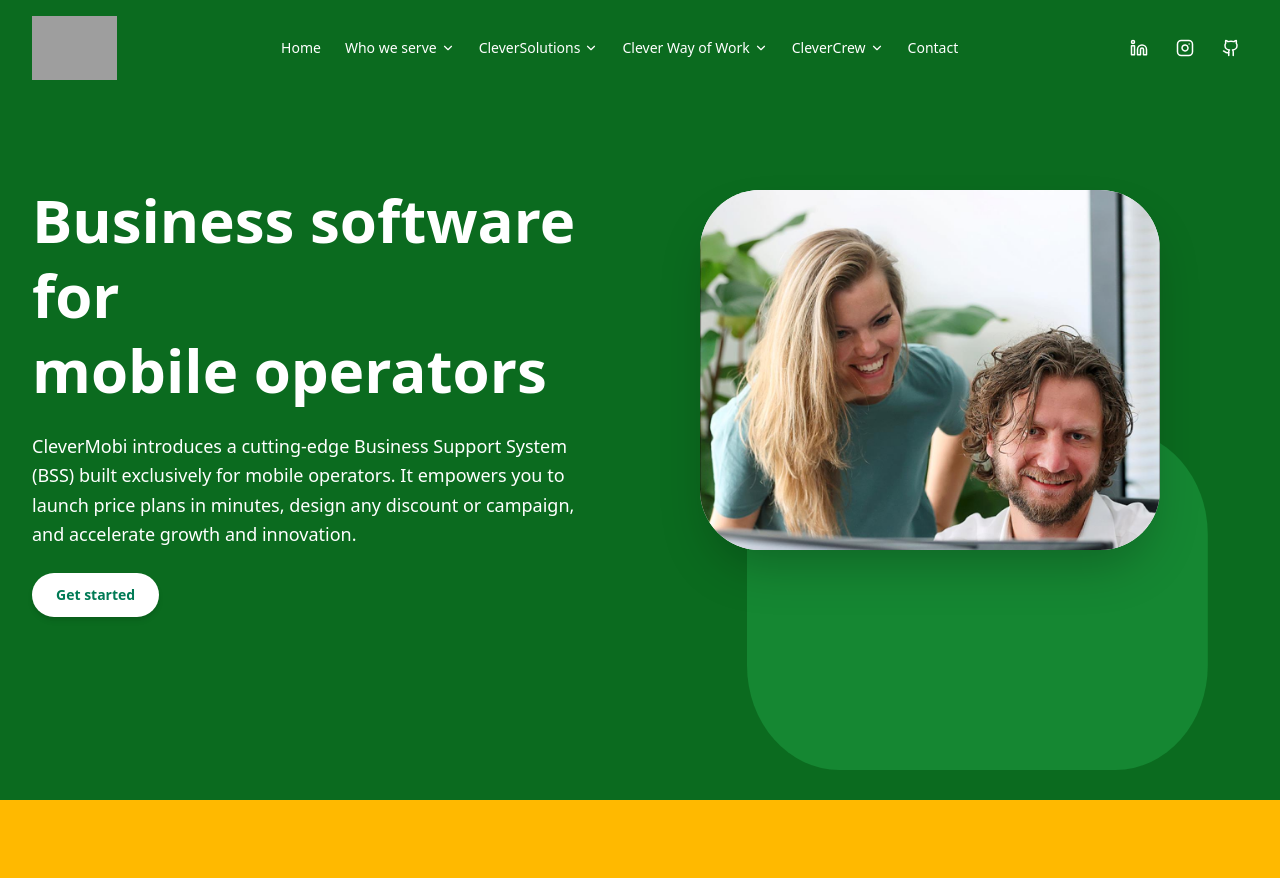
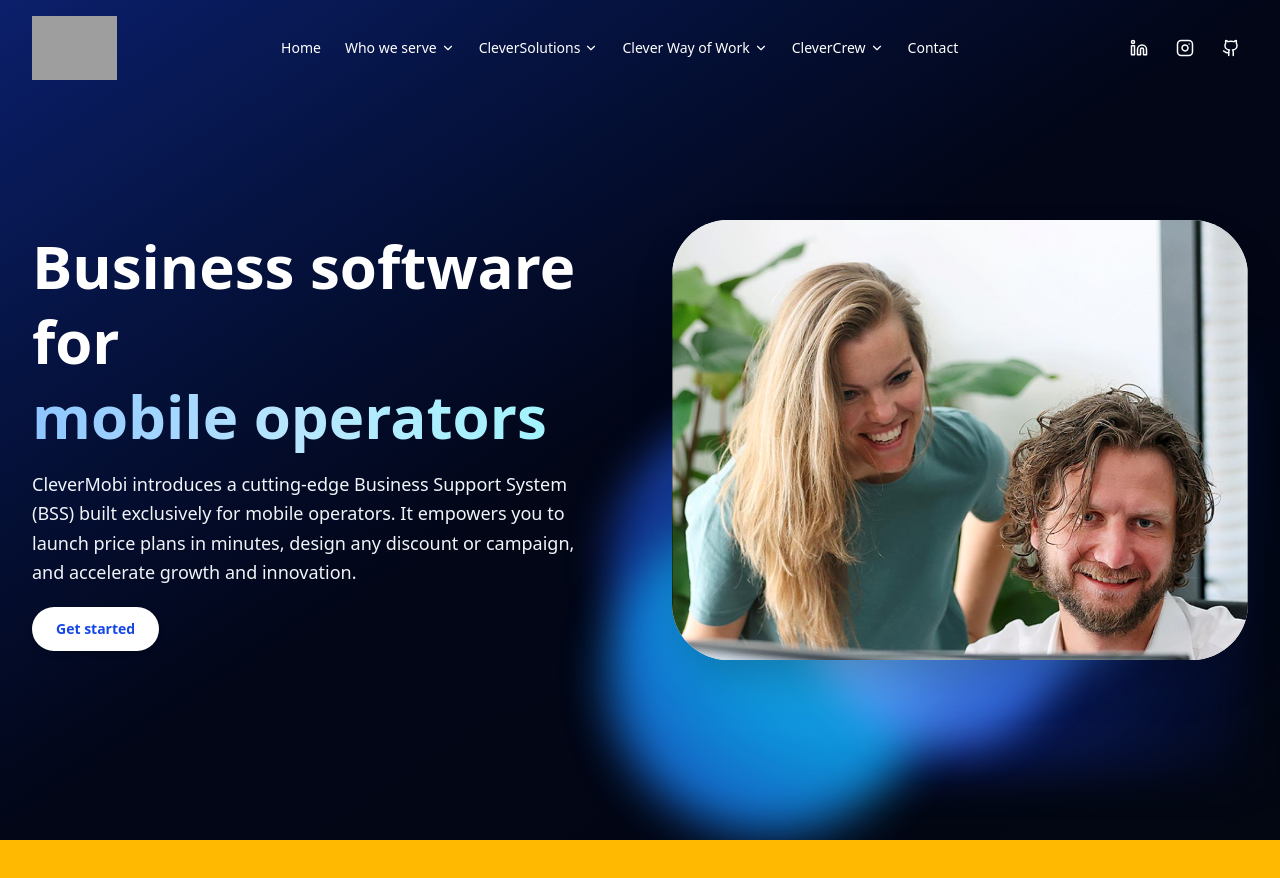
Before and after one commit to Sugaam-dev/NewPMRG_Solution, a React (Vite) app: page / in a window 1280 px wide. Shown: the top 878 px of the page. Built offline with nearby package versions, Linux system fonts and the light colour scheme; grey boxes are pictures that could not be loaded.

Commit message:
navigation

```diff
--- a/src/Components/Pages/HeroSection.jsx
+++ b/src/Components/Pages/HeroSection.jsx
@@ -1,56 +1,190 @@
+// src/components/HeroSection.jsx
 import React from "react";
-import heroImg from "../../assets/clevermobi.png"; // your image
 
-const HeroSection = () => {
+const HeroSection = ({
+  image,
+  title,
+  highlight,
+  description,
+  buttonLabel,
+  buttonHref,
+}) => {
   return (
-    <section className="relative overflow-visible bg-[#0b6b1f]">
-      {/* 100vh hero */}
-      <div className="mx-auto flex h-screen max-w-7xl flex-col items-center gap-10 px-4 py-12 md:grid md:grid-cols-2 md:items-center md:gap-16 md:px-8">
-        {/* Left content */}
-        <div className="text-left text-white">
-          <h1 className="mb-6 text-3xl font-bold leading-tight md:text-5xl lg:text-6xl">
-            Business software for
+    <section
+      className="
+        relative overflow-hidden
+        bg-gradient-to-br from-[#0b1f6b] via-[#020617] to-[#030712]
+        pt-16 md:pt-10
+      "
+    >
+      <style jsx>{`
+        .hero-shapes {
+          position: absolute;
+          width: clamp(280px, 55vw, 640px);
+          height: clamp(220px, 56vw, 420px);
+          right: clamp(-10px, 8vw, 0px);
+          top: clamp(10vh, 18vh, 20vh);
+          z-index: 1;
+        }
+
+        /* base blob – matches section background blues */
+        .shape-bg {
+          background: radial-gradient(
+            circle at 30% 30%,
+            #2563eb,
+            #0b1f6b 55%,
+            #020617 100%
+          );
+          height: 100%;
+          width: 100%;
+          border-top-left-radius: 55%;
+          border-bottom-left-radius: 55%;
+          filter: blur(20px);
+          position: absolute;
+          opacity: 0.85;
+        }
+
+        /* top-right blob – bright blue accent */
+        .shape-float1 {
+          background: radial-gradient(
+            circle at 20% 80%,
+            #60a5fa 0%,
+            #3b82f6 45%,
+            #1d4ed8 100%
+          );
+          width: clamp(150px, 34vw, 280px);
+          height: clamp(150px, 34vw, 280px);
+          border-radius: 50%;
+          position: absolute;
+          top: 0%;
+          right: 10%;
+          filter: blur(22px);
+          animation: float1 5.5s ease-in-out infinite alternate;
+          opacity: 0.9;
+        }
+
+        /* left blob – cyan/blue mix */
+        .shape-float2 {
+          background: radial-gradient(
+            circle at 80% 20%,
+            #38bdf8 0%,
+            #0ea5e9 45%,
+            #1d4ed8 100%
+          );
+          width: clamp(180px, 38vw, 320px);
+          height: clamp(180px, 38vw, 320px);
+          border-radius: 50%;
+          position: absolute;
+          top: 38%;
+          left: 0%;
+          filter: blur(24px);
+          animation: float2 6s ease-in-out infinite alternate-reverse;
+          opacity: 0.9;
+        }
+
+        /* middle organic blob – soft highlight */
+        .shape-float3 {
+          background: linear-gradient(
+            135deg,
+            #e0f2fe 0%,
+            #60a5fa 45%,
+            #1d4ed8 100%
+          );
+          width: clamp(120px, 30vw, 230px);
+          height: clamp(120px, 30vw, 230px);
+          border-radius: 42% 60% 52% 70%;
+          position: absolute;
+          bottom: 10%;
+          right: 30%;
+          filter: blur(19px);
+          animation: pulseFloat 4.8s ease-in-out infinite;
+          opacity: 0.9;
+        }
+
+        @keyframes float1 {
+          0% {
+            transform: translate(0, 0) scale(1);
+          }
+          100% {
+            transform: translate(-12%, 10%) scale(1.1);
+          }
+        }
+
+        @keyframes float2 {
+          0% {
+            transform: translate(0, 0) scale(1);
+          }
+          100% {
+            transform: translate(10%, -10%) scale(1.12);
+          }
+        }
+
+        @keyframes pulseFloat {
+          0%,
+          100% {
+            transform: translate(0, 0) scale(1);
+          }
+          50% {
+            transform: translate(-5%, 4%) scale(1.16);
+          }
+        }
+
+        @media (max-width: 640px) {
+          .hero-shapes {
+            width: clamp(260px, 88vw, 360px);
+            height: clamp(210px, 68vw, 300px);
+            right: 0;
+            top: 8vh;
+          }
+        }
+      `}</style>
+
+      <div
+        className="
+          mx-auto flex min-h-[100vh] max-w-[1440px]
+          flex-col items-center gap-8
+          px-4 py-8
+          md:grid md:min-h-[100vh] md:grid-cols-2 md:items-center md:gap-16 md:px-8 md:py-16
+          relative
+        "
+      >
+        {/* LEFT: text */}
+        <div className="order-2 w-full text-left text-white md:order-1 z-20">
+          <h1 className="mb-4 text-[22px] font-semibold leading-snug md:text-5xl md:leading-tight lg:text-6xl">
+            {title}
             <br />
-            mobile operators
+            {highlight && (
+              <span className="bg-gradient-to-r from-blue-300 via-sky-200 to-cyan-200 bg-clip-text text-transparent">
+                {highlight}
+              </span>
+            )}
           </h1>
-
-          <p className="mb-6 max-w-xl text-base leading-relaxed md:text-lg">
-            CleverMobi introduces a cutting‑edge Business Support System (BSS)
-            built exclusively for mobile operators. It empowers you to launch
-            price plans in minutes, design any discount or campaign, and
-            accelerate growth and innovation.
+          <p className="mb-5 max-w-md text-[13px] leading-relaxed text-slate-100 md:max-w-xl md:text-lg">
+            {description}
           </p>
-
-          <button className="rounded-full bg-white px-6 py-3 text-sm font-semibold text-emerald-700 shadow-md hover:bg-slate-100">
-            Get started
-          </button>
+          {buttonLabel && buttonHref && (
+            <a href={buttonHref}>
+              <button className="rounded-full bg-white px-6 py-3 text-sm font-semibold text-blue-700 shadow-md transition hover:bg-slate-100">
+                {buttonLabel}
+              </button>
+            </a>
+          )}
         </div>
 
-        {/* Right: foreground image card + SVG background shape */}
-        <div className="relative flex h-[360px] w-full items-center justify-center md:h-[500px]">
-          {/* SVG back layer that overflows below the hero */}
-          <svg
-            className="absolute bottom-[-120px] right-4 h-[300px] w-[85%] md:right-10 md:h-[340px] md:w-[80%]"
-            viewBox="0 0 400 260"
-            xmlns="http://www.w3.org/2000/svg"
-            preserveAspectRatio="none"
-          >
-            {/* big rounded rectangle; tweak rx, colors, gradients as you like */}
-            <rect
-              x="0"
-              y="0"
-              width="400"
-              height="260"
-              rx="80"
-              fill="#158732"
-            />
-          </svg>
+        {/* RIGHT: image + shapes */}
+        <div className="order-1 relative flex w-full items-center justify-center md:order-2 md:h-[460px]">
+          <div className="hero-shapes">
+            <div className="shape-bg" />
+            <div className="shape-float1" />
+            <div className="shape-float2" />
+            <div className="shape-float3" />
+          </div>
 
-          {/* Front white image card, offset up/left */}
-          <div className="relative z-10 h-[300px] w-[85%] translate-x-[-20px] translate-y-[-20px] overflow-hidden rounded-[60px] bg-white shadow-2xl md:h-[360px] md:w-[80%] md:translate-x-[-30px] md:translate-y-[-30px]">
+          <div className="relative z-30 h-[220px] w-full overflow-hidden rounded-[32px] bg-white shadow-2xl md:h-[440px] md:w-full md:rounded-[56px]">
             <img
-              src={heroImg}
-              alt="People working at computers"
+              src={image}
+              alt={title}
+              loading="lazy"
               className="h-full w-full object-cover"
             />
           </div>
--- a/src/Components/Pages/Home/Home.jsx
+++ b/src/Components/Pages/Home/Home.jsx
@@ -1,10 +1,10 @@
 import React from 'react'
 import HeroSection from '../HeroSection'
-
+import heroData  from '../../../data/heroData'
 function Home() {
   return (
     <>
-    <HeroSection/>
+   <HeroSection {...heroData} />
       <div className='bg-amber-400 h-dvh' >
 
 
--- a/src/Components/RootLayout/Layout/Header.jsx
+++ b/src/Components/RootLayout/Layout/Header.jsx
@@ -1,5 +1,6 @@
 // src/components/Navbar.jsx
-import React, { useEffect, useState } from "react";
+import React, { useEffect, useRef, useState } from "react";
+import { useNavigate } from "react-router-dom";
 import { megaMenuData } from "../../../data/megaMenuData";
 import logo from "../../../assets/PMRGlogo.png";
 
@@ -16,12 +17,12 @@
 } from "lucide-react";
 
 const menuItems = [
-  { label: "Home", hasDropdown: false },
+  { label: "Home", hasDropdown: false, href: "/" },
   { label: "Who we serve", hasDropdown: true },
   { label: "CleverSolutions", hasDropdown: true },
   { label: "Clever Way of Work", hasDropdown: true },
   { label: "CleverCrew", hasDropdown: true },
-  { label: "Contact", hasDropdown: false },
+  { label: "Contact", hasDropdown: false, href: "/contact" },
 ];
 
 const DropdownItem = ({ item, active, onHover, onClick }) => (
@@ -56,11 +57,40 @@
   const [mobileOpen, setMobileOpen] = useState(false);
   const [mobileSubMenu, setMobileSubMenu] = useState(null);
 
+  const desktopNavRef = useRef(null);
+  const mobileMenuRef = useRef(null);
+
+  const navigate = useNavigate();
+
   useEffect(() => {
     const onScroll = () => setScrolled(window.scrollY > 20);
     window.addEventListener("scroll", onScroll);
     return () => window.removeEventListener("scroll", onScroll);
   }, []);
+
+  // close desktop mega-menu on outside click
+  useEffect(() => {
+    const handleClick = (e) => {
+      if (desktopNavRef.current && !desktopNavRef.current.contains(e.target)) {
+        setOpenMenu(null);
+      }
+    };
+    document.addEventListener("mousedown", handleClick);
+    return () => document.removeEventListener("mousedown", handleClick);
+  }, []);
+
+  // close mobile menu on outside click
+  useEffect(() => {
+    if (!mobileOpen) return;
+    const handleClick = (e) => {
+      if (mobileMenuRef.current && !mobileMenuRef.current.contains(e.target)) {
+        setMobileOpen(false);
+        setMobileSubMenu(null);
+      }
+    };
+    document.addEventListener("mousedown", handleClick);
+    return () => document.removeEventListener("mousedown", handleClick);
+  }, [mobileOpen]);
 
   const setDefaultActiveForLabel = (label) => {
     const config = megaMenuData[label];
@@ -108,7 +138,12 @@
               item={item}
               active={activeItem && activeItem.id === item.id}
               onHover={() => setActiveItemId(item.id)}
-              onClick={() => {}}
+              onClick={() => {
+                if (item.href) {
+                  navigate(item.href);
+                  setOpenMenu(null);
+                }
+              }}
             />
           ))}
         </div>
@@ -129,7 +164,15 @@
             <p className="text-xs leading-relaxed text-slate-700">
               {activeItem.text}
             </p>
-            <button className="mt-3 flex items-center gap-1 text-xs font-semibold text-emerald-700">
+            <button
+              className="mt-3 flex items-center gap-1 text-xs font-semibold text-emerald-700"
+              onClick={() => {
+                if (activeItem?.href) {
+                  navigate(activeItem.href);
+                  setOpenMenu(null);
+                }
+              }}
+            >
               More information <ChevronUp size={14} />
             </button>
           </div>
@@ -144,8 +187,10 @@
         scrolled ? "bg-white shadow-md" : "bg-transparent"
       }`}
     >
-      {/* Full-width bar; content centered with max-w-7xl */}
-      <nav className="mx-auto flex w-full max-w-7xl items-center justify-between px-4 py-3 md:px-8 md:py-4">
+      <nav
+        ref={desktopNavRef}
+        className="mx-auto flex w-full max-w-7xl items-center justify-between px-4 py-3 md:px-8 md:py-4"
+      >
         {/* Logo */}
         <div className="flex items-center gap-3">
           <img
@@ -155,16 +200,21 @@
           />
         </div>
 
-        {/* Desktop nav (center) */}
-        <div className="relative hidden flex-1 items-center justify-center gap-6 text-sm font-medium md:flex">
+        {/* Desktop nav (≥1024px) */}
+        <div className="relative hidden flex-1 items-center justify-center gap-6 text-sm font-medium lg:flex">
           {menuItems.map((item) => {
             const isOpen = openMenu === item.label;
             return (
               <button
                 key={item.label}
-                onClick={() =>
-                  item.hasDropdown ? handleOpenMenu(item.label) : setOpenMenu(null)
+                onClick={() => {
+                  if (item.hasDropdown) {
+                    handleOpenMenu(item.label);
+                  } else if (item.href) {
+                    navigate(item.href);
+                    setOpenMenu(null);
                   }
+                }}
                 className={`flex items-center gap-1 ${
                   scrolled ? "text-slate-900" : "text-white"
                 }`}
@@ -176,7 +226,7 @@
             );
           })}
 
-          {/* Mega dropdown, width follows nav container */}
+          {/* Mega dropdown */}
           <div className="pointer-events-none absolute left-1/2 top-full w-full max-w-5xl -translate-x-1/2 pt-4 md:pt-8">
             <div
               className={`pointer-events-auto origin-top transform rounded-3xl bg-white shadow-2xl transition-all duration-200 ease-out ${
@@ -190,51 +240,34 @@
           </div>
         </div>
 
-        {/* Social icons replace Careers (desktop) */}
-        <div className="hidden items-center gap-3 md:flex">
+        {/* Desktop social icons (≥1024px) */}
+        <div className="hidden items-center gap-3 lg:flex">
+          {[
+            { Icon: Linkedin, href: "https://www.linkedin.com" },
+            { Icon: Instagram, href: "https://instagram.com" },
+            { Icon: Github, href: "https://github.com" },
+          ].map(({ Icon, href }) => (
             <a
-            href="https://www.linkedin.com"
+              key={href}
+              href={href}
               target="_blank"
               rel="noreferrer"
               className={`rounded-full p-2 transition-colors ${
                 scrolled
-                ? "text-emerald-600 hover:bg-emerald-50"
+                  ? "text-blue-600 hover:bg-blue-50"
                   : "text-white hover:bg-white/10"
               }`}
             >
-            <Linkedin size={18} />
+              <Icon size={18} />
             </a>
-          <a
-            href="https://instagram.com"
-            target="_blank"
-            rel="noreferrer"
-            className={`rounded-full p-2 transition-colors ${
-              scrolled
-                ? "text-emerald-600 hover:bg-emerald-50"
-                : "text-white hover:bg-white/10"
-            }`}
-          >
-            <Instagram size={18} />
-          </a>
-          <a
-            href="https://github.com"
-            target="_blank"
-            rel="noreferrer"
-            className={`rounded-full p-2 transition-colors ${
-              scrolled
-                ? "text-emerald-600 hover:bg-emerald-50"
-                : "text-white hover:bg-white/10"
-            }`}
-          >
-            <Github size={18} />
-          </a>
+          ))}
         </div>
 
-        {/* Mobile hamburger */}
+        {/* Mobile hamburger (<1024px) */}
         <button
           className={`inline-flex items-center justify-center rounded-md p-2 ${
             scrolled ? "text-slate-900" : "text-white"
-          } md:hidden`}
+          } lg:hidden`}
           onClick={() => {
             setMobileOpen((v) => !v);
             setMobileSubMenu(null);
@@ -244,9 +277,12 @@
         </button>
       </nav>
 
-      {/* Mobile full menu */}
+      {/* Mobile full menu (<1024px) */}
       {mobileOpen && (
-        <div className="fixed inset-0 z-40 overflow-y-auto bg-white md:hidden">
+        <div
+          ref={mobileMenuRef}
+          className="fixed inset-0 z-40 overflow-y-auto bg-white lg:hidden"
+        >
           {/* Top row inside panel */}
           <div className="sticky top-0 z-10 flex items-center justify-between border-b border-slate-100 bg-white px-4 pb-2 pt-3">
             <div className="flex items-center gap-3">
@@ -260,13 +296,13 @@
             {/* Social icons mobile */}
             <div className="flex items-center gap-2">
               <a href="https://www.linkedin.com" target="_blank" rel="noreferrer">
-                <Linkedin size={18} className="text-emerald-600" />
+                <Linkedin size={18} className="text-blue-600" />
               </a>
               <a href="https://instagram.com" target="_blank" rel="noreferrer">
-                <Instagram size={18} className="text-emerald-600" />
+                <Instagram size={18} className="text-blue-600" />
               </a>
               <a href="https://github.com" target="_blank" rel="noreferrer">
-                <Github size={18} className="text-emerald-600" />
+                <Github size={18} className="text-blue-600" />
               </a>
             </div>
 
@@ -282,7 +318,7 @@
 
           {/* Content area */}
           <div className="px-4 pb-6 pt-3 text-sm font-medium text-slate-900">
-            {/* Main list */}
+            {/* Main list – first tap only opens submenu for dropdowns */}
             {!mobileSubMenu && (
               <div className="space-y-1">
                 {menuItems.map((item) => (
@@ -291,9 +327,10 @@
                     className="flex w-full items-center justify-between rounded-lg px-1 py-3 text-left hover:bg-slate-50"
                     onClick={() => {
                       if (item.hasDropdown && megaMenuData[item.label]) {
-                        setMobileSubMenu(item.label);
+                        setMobileSubMenu(item.label); // open submenu only
                         setDefaultActiveForLabel(item.label);
-                      } else {
+                      } else if (item.href) {
+                        navigate(item.href); // simple links navigate
                         setMobileOpen(false);
                       }
                     }}
@@ -305,7 +342,7 @@
               </div>
             )}
 
-            {/* Submenu detail view */}
+            {/* Submenu detail view – rows only change preview, More info navigates */}
             {mobileSubMenu && (() => {
               const config = megaMenuData[mobileSubMenu];
               if (!config) return null;
@@ -338,7 +375,10 @@
                       return (
                         <button
                           key={item.id}
-                          onClick={() => setActiveItemId(item.id)}
+                          onClick={() => {
+                            // only update active item / preview
+                            setActiveItemId(item.id);
+                          }}
                           className={`flex w-full items-center justify-between rounded-2xl px-3 py-2 text-left text-sm ${
                             isActive ? "bg-emerald-50" : "hover:bg-slate-50"
                           }`}
@@ -381,7 +421,16 @@
                       <p className="text-xs leading-relaxed text-slate-700">
                         {activeItem.text}
                       </p>
-                      <button className="mt-3 flex items-center gap-1 text-xs font-semibold text-emerald-700">
+                      <button
+                        className="mt-3 flex items-center gap-1 text-xs font-semibold text-emerald-700"
+                        onClick={() => {
+                          if (activeItem?.href) {
+                            navigate(activeItem.href);
+                            setMobileOpen(false);
+                            setMobileSubMenu(null);
+                          }
+                        }}
+                      >
                         More information <ChevronUp size={14} />
                       </button>
                     </div>
--- /dev/null
+++ b/src/data/heroData.js
@@ -0,0 +1,14 @@
+// src/data/heroData.js
+import heroImg from "../assets/clevermobi.png";
+
+const heroData = {
+  image: heroImg,
+  title: "Business software for",
+  highlight: "mobile operators",
+  description:
+    "CleverMobi introduces a cutting‑edge Business Support System (BSS) built exclusively for mobile operators. It empowers you to launch price plans in minutes, design any discount or campaign, and accelerate growth and innovation.",
+  buttonLabel: "Get started",
+  buttonHref: "/get-started",
+};
+
+export default heroData;
--- a/src/data/megaMenuData.js
+++ b/src/data/megaMenuData.js
@@ -11,6 +11,7 @@
         label: "MVNOs",
         icon: "📡",
         active: true,
+                href: "/who-we-serve/mvnos",
         image:
           "https://images.pexels.com/photos/1181533/pexels-photo-1181533.jpeg",
         heading: "MVNOs",
```
Lines whose indentation alone changed are shown as unchanged.
